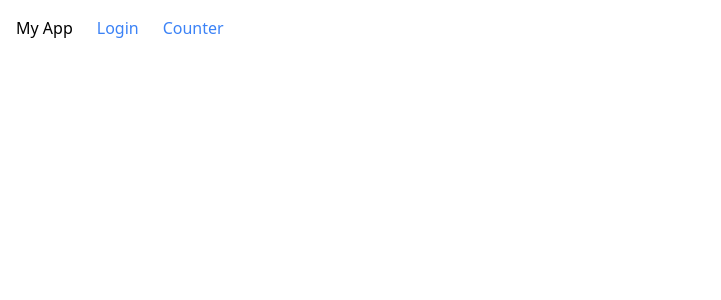
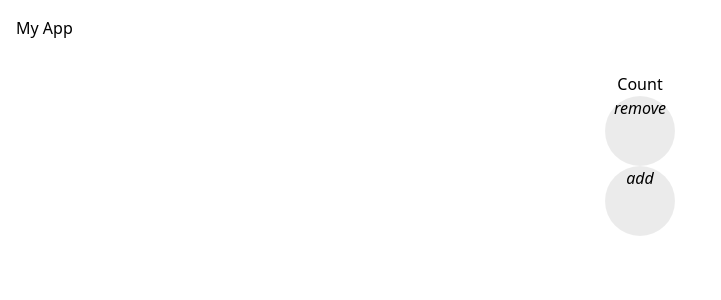
Before and after one commit to sonicparke/speed-up-your-apps-with-ivy, an Angular app: page / in a window 1280 px wide. Shown: the top 300 px of the page, without its empty margins (0-721 px from the left). Built offline with nearby package versions, Linux system fonts and the light colour scheme.

Commit message:
remove login

```diff
--- a/src/app/app.component.html
+++ b/src/app/app.component.html
@@ -4,28 +4,9 @@
       <li class="mr-6">
         My App
       </li>
-      <li class="mr-6">
-        <button
-          class="text-blue-500 hover:text-blue-800"
-          (click)="loadLogin()"
-          type="button"
-        >
-          Login
-        </button>
-      </li>
-      <li class="mr-6">
-        <button
-          class="text-blue-500 hover:text-blue-800"
-          (click)="loadCounter()"
-          type="button"
-        >
-          Counter
-        </button>
-      </li>
     </ul>
   </div>
   <div class="p-4">
-    <app-login-form></app-login-form>
     <app-counter></app-counter>
   </div>
 </div>
--- a/src/app/app.component.ts
+++ b/src/app/app.component.ts
@@ -1,4 +1,4 @@
-import { Component, Injector, ɵrenderComponent } from '@angular/core';
+import { Component } from '@angular/core';
 
 @Component({
   selector: 'app-root',
@@ -6,23 +6,5 @@ import { Component, Injector, ɵrenderComponent } from '@angular/core';
   styleUrls: ['./app.component.scss']
 })
 export class AppComponent {
-  constructor(private injector: Injector) {}
-
-  public loadLogin() {
-    import('./login-form/login-form.component').then(c => {
-      ɵrenderComponent(c.LoginFormComponent, {
-        host: 'app-login-form',
-        injector: this.injector
-      });
-    });
-  }
-
-  public loadCounter() {
-    import('./counter/counter.component').then(c => {
-      ɵrenderComponent(c.CounterComponent, {
-        host: 'app-counter',
-        injector: this.injector
-      });
-    });
-  }
+  constructor() {}
 }
--- a/src/app/app.module.ts
+++ b/src/app/app.module.ts
@@ -3,9 +3,10 @@ import { NgModule, CUSTOM_ELEMENTS_SCHEMA } from '@angular/core';
 
 import { AppRoutingModule } from './app-routing.module';
 import { AppComponent } from './app.component';
+import { CounterComponent } from './counter/counter.component';
 
 @NgModule({
-  declarations: [AppComponent],
+  declarations: [AppComponent, CounterComponent],
   imports: [BrowserModule, AppRoutingModule],
   providers: [],
   bootstrap: [AppComponent],
--- a/src/app/login-form/login-form.component.html
+++ /dev/null
@@ -1,44 +0,0 @@
-<div class="w-full max-w-xs">
-  <form class="bg-white shadow-md rounded px-8 pt-6 pb-8 mb-4">
-    <div class="mb-4">
-      <label class="block text-gray-700 text-sm font-bold mb-2" for="username">
-        Username
-      </label>
-      <input
-        class="shadow appearance-none border rounded w-full py-2 px-3 text-gray-700 leading-tight focus:outline-none focus:shadow-outline"
-        id="username"
-        type="text"
-        placeholder="Username"
-      />
-    </div>
-    <div class="mb-6">
-      <label class="block text-gray-700 text-sm font-bold mb-2" for="password">
-        Password
-      </label>
-      <input
-        class="shadow appearance-none border border-red-500 rounded w-full py-2 px-3 text-gray-700 mb-3 leading-tight focus:outline-none focus:shadow-outline"
-        id="password"
-        type="password"
-        placeholder="******************"
-      />
-      <p class="text-red-500 text-xs italic">Please choose a password.</p>
-    </div>
-    <div class="flex items-center justify-between">
-      <button
-        class="bg-blue-500 hover:bg-blue-700 text-white font-bold py-2 px-4 rounded focus:outline-none focus:shadow-outline"
-        type="button"
-      >
-        Sign In
-      </button>
-      <a
-        class="inline-block align-baseline font-bold text-sm text-blue-500 hover:text-blue-800"
-        href="#"
-      >
-        Forgot Password?
-      </a>
-    </div>
-  </form>
-  <p class="text-center text-gray-500 text-xs">
-    &copy;2019 Acme Corp. All rights reserved.
-  </p>
-</div>
```
Also changed, not shown: src/app/login-form/login-form.component.ts (deleted, +0 -10 lines), src/app/login-form/login-form.component.scss (deleted), 1 other file (tests, documents, lock files or other folders).
